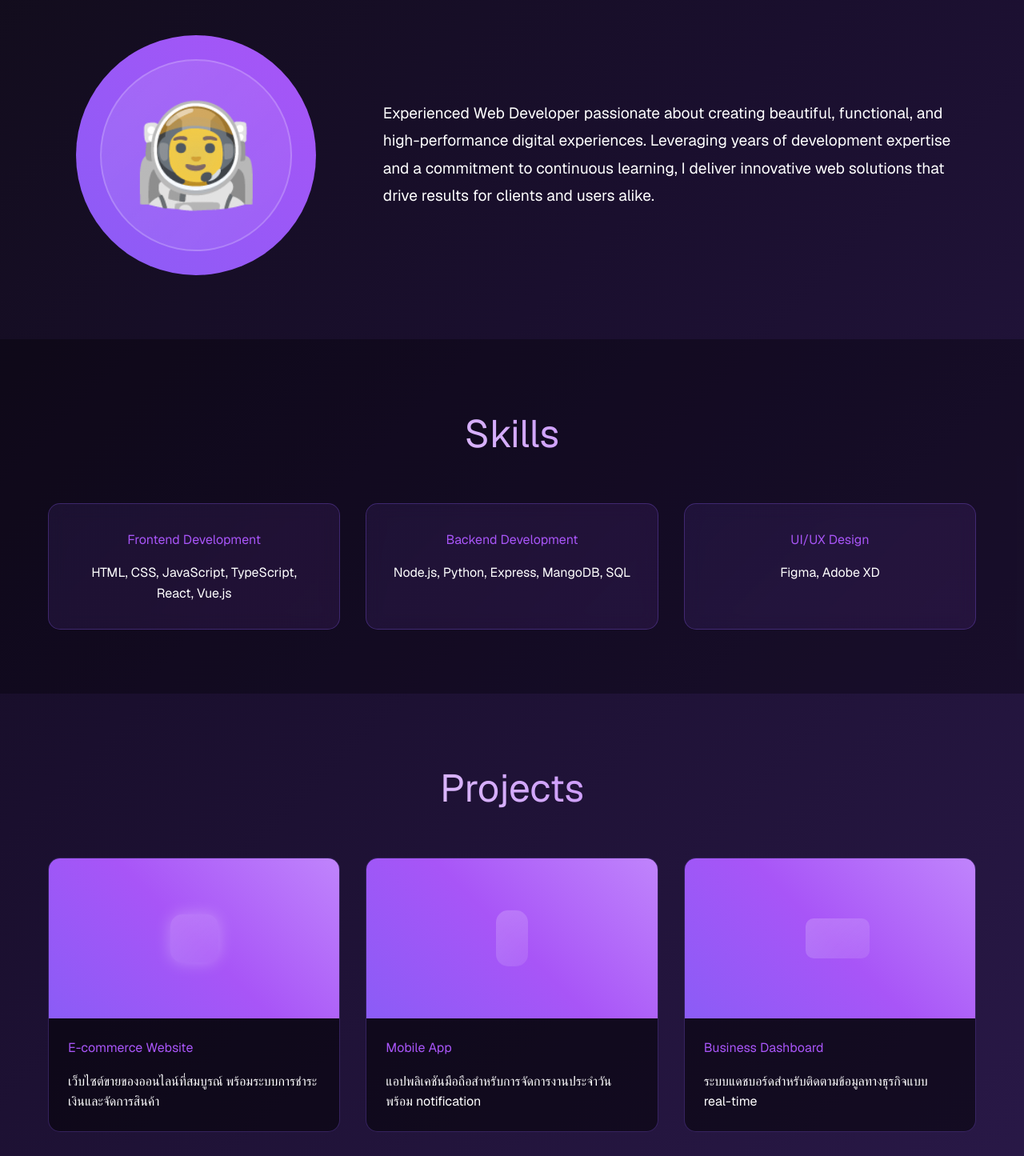
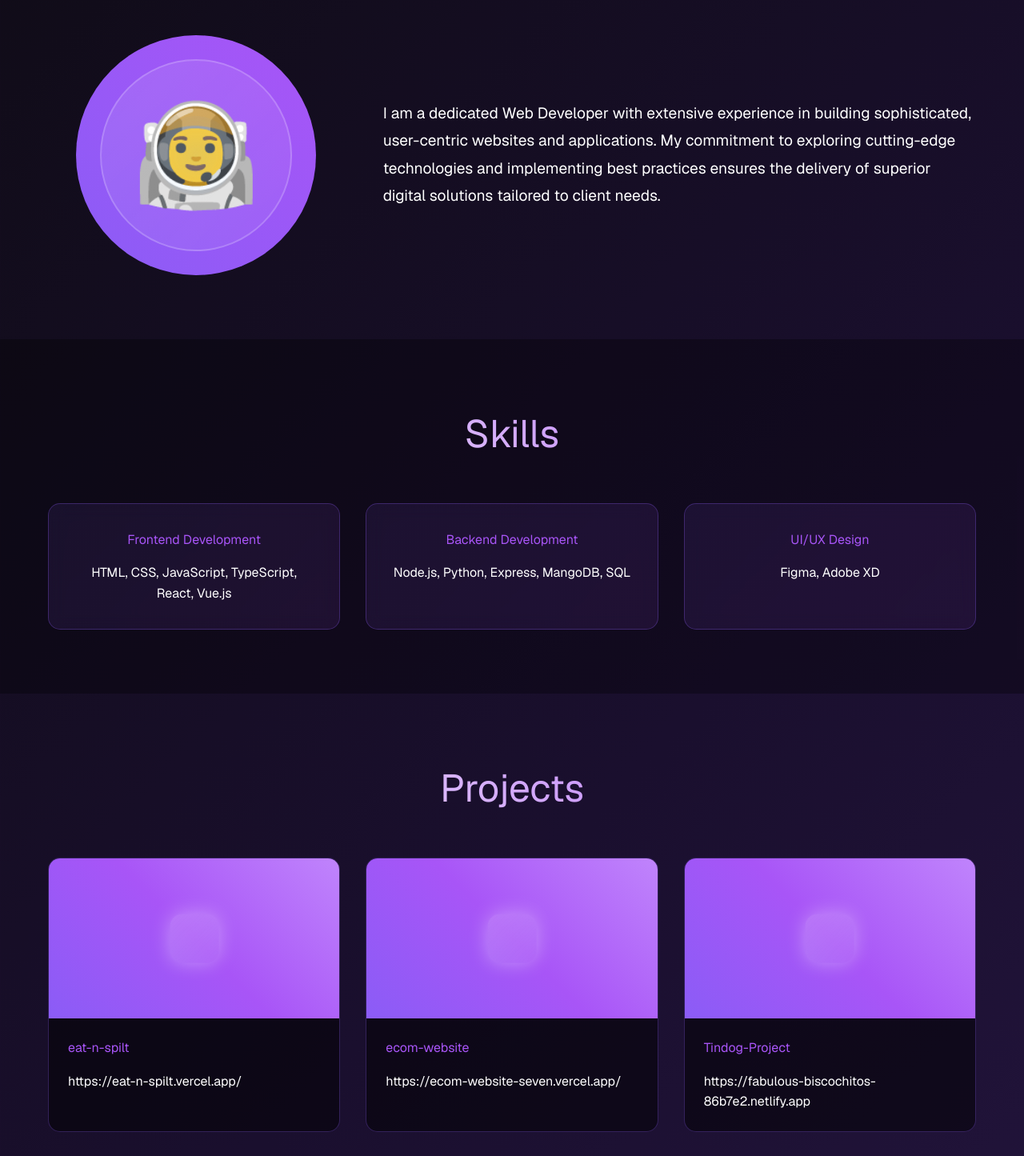
Before and after one commit to jaturaorn/F-Portfolio-New, a Next.js app: page / in a window 1280 px wide. Shown: the part 1180-2625 px from the top of the page at 80% size. Built offline with nearby package versions, Linux system fonts and the light colour scheme.

Commit message:
add style for project

```diff
--- /dev/null
+++ b/src/app/Components/ProjectItems.tsx
@@ -0,0 +1,21 @@
+interface ProjectItemsProps {
+  projectDataObject: {
+    title: string;
+    photoName: string;
+    link: string;
+  };
+}
+
+const ProjectItems = ({ projectDataObject }: ProjectItemsProps) => {
+  return (
+    <div className="project-card">
+      <div className="project-image project-web" />
+      <div className="project-content">
+        <h3>{projectDataObject.title}</h3>
+        <p>{projectDataObject.link}</p>
+      </div>
+    </div>
+  );
+};
+
+export default ProjectItems;
--- a/src/app/page.tsx
+++ b/src/app/page.tsx
@@ -1,3 +1,12 @@
+import ProjectItems from "./Components/ProjectItems";
+import projectData from "./project";
+
+interface ProjectData {
+  title: string;
+  photoName: string;
+  link: string;
+}
+
 export default function Home() {
   return (
     <>
@@ -82,11 +91,12 @@ export default function Home() {
               </div>
               <div className="about-text">
                 <p>
-                  Experienced Web Developer passionate about creating beautiful,
-                  functional, and high-performance digital experiences.
-                  Leveraging years of development expertise and a commitment to
-                  continuous learning, I deliver innovative web solutions that
-                  drive results for clients and users alike.
+                  I am a dedicated Web Developer with extensive experience in
+                  building sophisticated, user-centric websites and
+                  applications. My commitment to exploring cutting-edge
+                  technologies and implementing best practices ensures the
+                  delivery of superior digital solutions tailored to client
+                  needs.
                 </p>
               </div>
             </div>
@@ -119,33 +129,9 @@ export default function Home() {
           <div className="container">
             <h2>Projects</h2>
             <div className="projects-grid">
-              <div className="project-card">
-                <div className="project-image project-web"></div>
-                <div className="project-content">
-                  <h3>E-commerce Website</h3>
-                  <p>
-                    เว็บไซต์ขายของออนไลน์ที่สมบูรณ์
-                    พร้อมระบบการชำระเงินและจัดการสินค้า
-                  </p>
-                </div>
-              </div>
-              <div className="project-card">
-                <div className="project-image project-mobile"></div>
-                <div className="project-content">
-                  <h3>Mobile App</h3>
-                  <p>
-                    แอปพลิเคชันมือถือสำหรับการจัดการงานประจำวัน พร้อม
-                    notification
-                  </p>
-                </div>
-              </div>
-              <div className="project-card">
-                <div className="project-image project-dashboard"></div>
-                <div className="project-content">
-                  <h3>Business Dashboard</h3>
-                  <p>ระบบแดชบอร์ดสำหรับติดตามข้อมูลทางธุรกิจแบบ real-time</p>
-                </div>
-              </div>
+              {projectData.map((project: ProjectData, i: number) => (
+                <ProjectItems key={i} projectDataObject={project} />
+              ))}
             </div>
           </div>
         </section>
--- a/src/app/project.ts
+++ b/src/app/project.ts
@@ -1,8 +1,13 @@
 const projectData = [
   {
-    title: "BEM Clone Project",
-    photoName: "/public/Images/Capture.jpg",
-    link: "https://bem-clone-project.netlify.app",
+    title: "eat-n-spilt",
+    photoName: "/public/Images/Screenshot 2024-01-13 231726.png",
+    link: "https://eat-n-spilt.vercel.app/",
+  },
+  {
+    title: "ecom-website",
+    photoName: "/public/Images/Screenshot 2024-01-13 232137.png",
+    link: "https://ecom-website-seven.vercel.app/",
   },
   {
     title: "Tindog-Project",
@@ -51,8 +56,8 @@ const projectData = [
   },
   {
     title: "shopping-cart",
-    photoName: "/public/Images/Screenshot 2024-01-13 231226.png",
-    link: "https://shopping-cart-liart-mu.vercel.app/",
+    photoName: "/imgs/s1.jpg",
+    link: "https://shopping-cartnew-nine.vercel.app",
   },
   {
     title: "pizza-m-enu",
@@ -60,14 +65,9 @@ const projectData = [
     link: "https://pizza-m-enu.vercel.app/",
   },
   {
-    title: "eat-n-spilt",
-    photoName: "/public/Images/Screenshot 2024-01-13 231726.png",
-    link: "https://eat-n-spilt.vercel.app/",
-  },
-  {
-    title: "ecom-website",
-    photoName: "/public/Images/Screenshot 2024-01-13 232137.png",
-    link: "https://ecom-website-seven.vercel.app/",
+    title: "BEM Clone Project",
+    photoName: "/public/Images/Capture.jpg",
+    link: "https://bem-clone-project.netlify.app",
   },
 ];
 
```
Also changed, not shown: public/imgs/s1.jpg (added).
